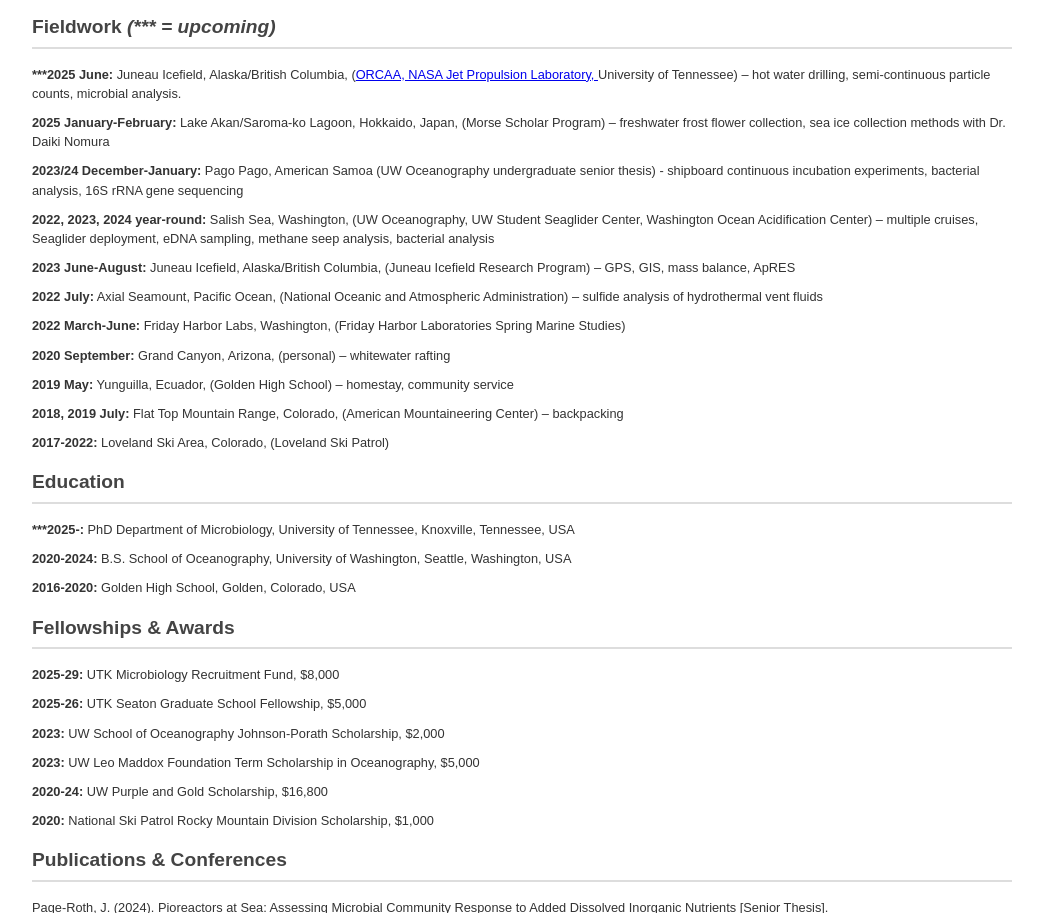
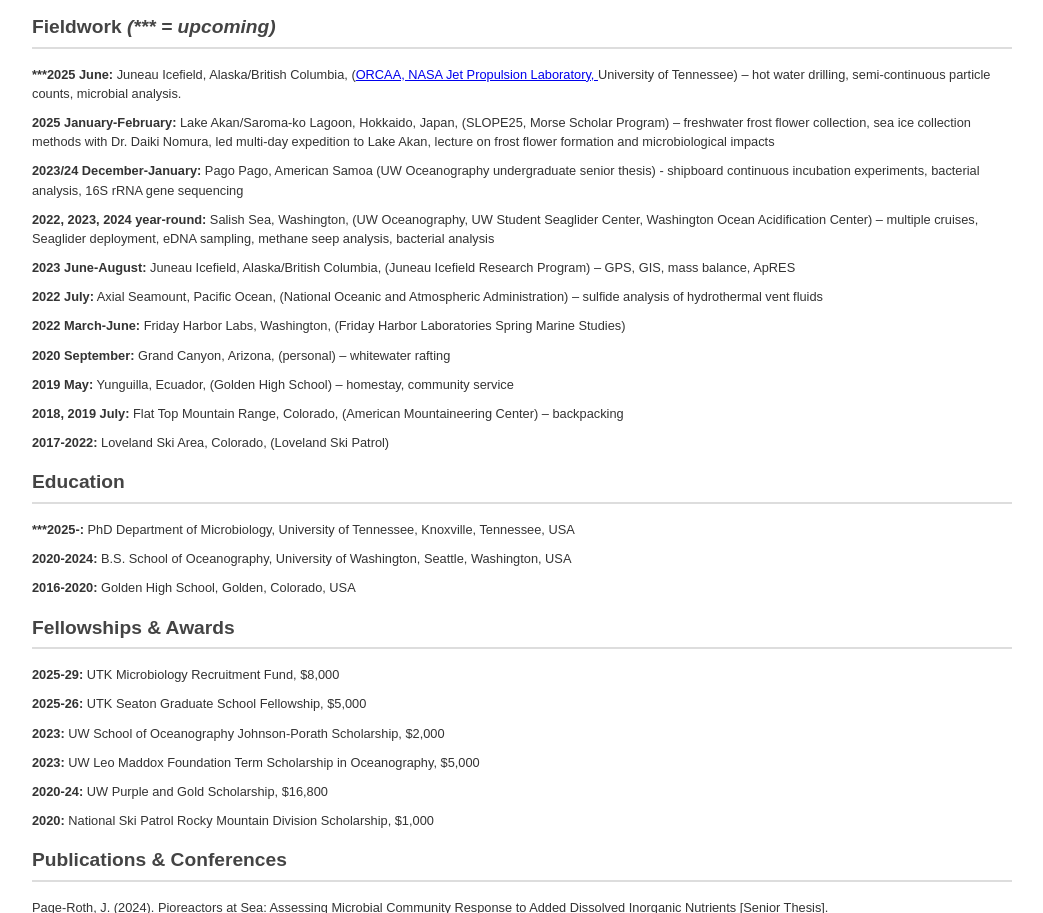
Before and after one commit to JacksonPageroth/jacksonpageroth.github.io, a plain HTML site: page index.html in a window 1280 px wide. Shown: the part 1168-2081 px from the top of the page, without its empty margins (118-1161 px from the left). Drawn offline with Linux system fonts and the light colour scheme.

Commit message:
Updated Japan activities

```diff
--- a/index.html
+++ b/index.html
@@ -88,7 +88,7 @@
       Juneau Icefield, Alaska/British Columbia, (<a href="https://www.jpl.nasa.gov/images/pia26345-nasa-jpls-orcaa-field-work-in-alaska/" target="_blank" rel="noopener noreferrer">ORCAA, NASA Jet Propulsion Laboratory, </a>
        University of Tennessee) – hot water drilling, semi-continuous particle counts, microbial analysis.</p>
       <p><strong>2025 January-February:</strong>
-      Lake Akan/Saroma-ko Lagoon, Hokkaido, Japan, (Morse Scholar Program) – freshwater frost flower collection, sea ice collection methods with Dr. Daiki Nomura</p>
+      Lake Akan/Saroma-ko Lagoon, Hokkaido, Japan, (SLOPE25, Morse Scholar Program) – freshwater frost flower collection, sea ice collection methods with Dr. Daiki Nomura, led multi-day expedition to Lake Akan, lecture on frost flower formation and microbiological impacts</p>
       <p><strong>2023/24 December-January:</strong>
       Pago Pago, American Samoa (UW Oceanography undergraduate senior thesis) - shipboard continuous incubation experiments, bacterial analysis, 16S rRNA gene sequencing</p>
       <p><strong>2022, 2023, 2024 year-round:</strong>
```
Also changed, not shown: 3 other files.
